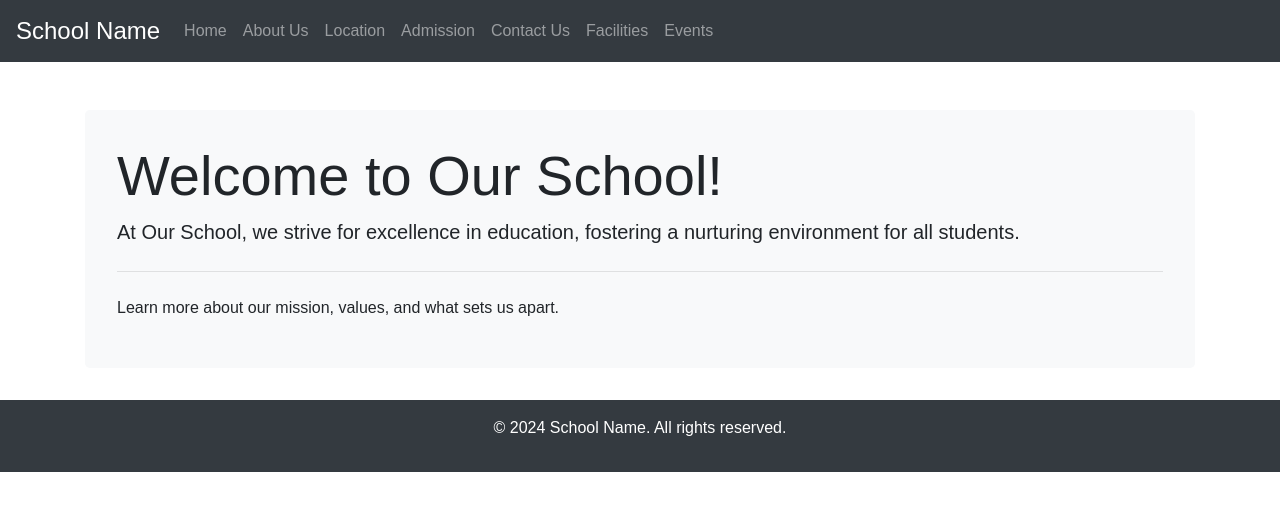
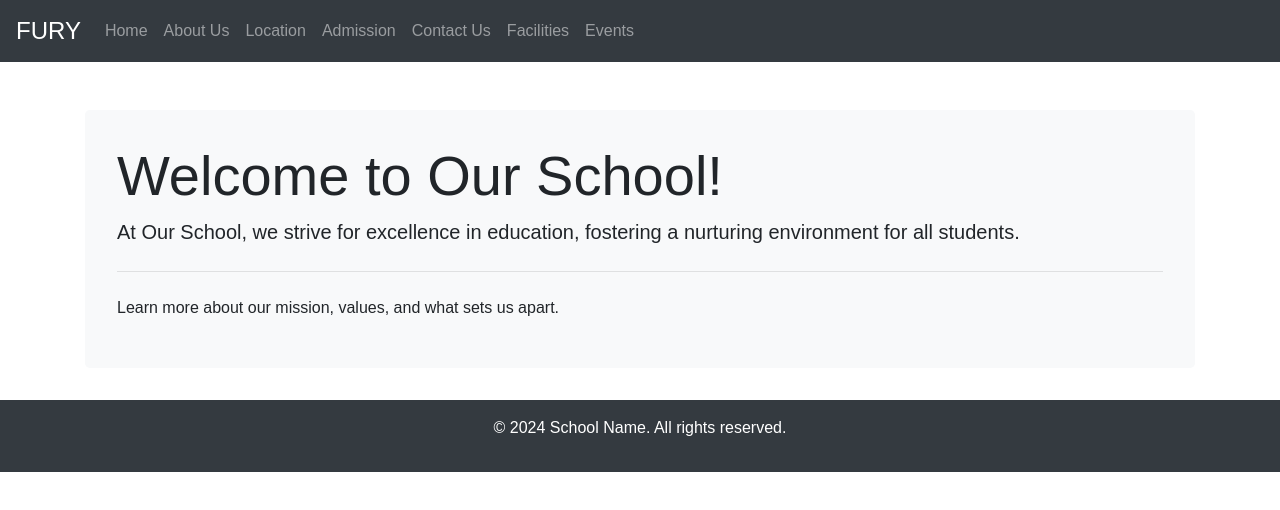
Before and after one commit to Balaji7115/cloud-computing, a plain HTML site: page index.html in a window 1280 px wide. Drawn offline with nearby package versions, Linux system fonts and the light colour scheme; files that its build step writes are made by us from their sources.

Commit message:
Update index.html

```diff
--- a/index.html
+++ b/index.html
@@ -3,13 +3,13 @@
 <head>
     <meta charset="UTF-8">
     <meta name="viewport" content="width=device-width, initial-scale=1.0">
-    <title>Home | deng danush</title>
+    <title>Home |  FURY </title>
     <link rel="stylesheet" href="https://stackpath.bootstrapcdn.com/bootstrap/4.5.2/css/bootstrap.min.css">
     <link rel="stylesheet" href="css/sad.css">
 </head>
 <body>
     <nav class="navbar navbar-expand-lg navbar-dark bg-dark">
-        <a class="navbar-brand" href="index.html">School Name</a>
+        <a class="navbar-brand" href="index.html">FURY</a>
         <button class="navbar-toggler" type="button" data-toggle="collapse" data-target="#navbarNav" aria-controls="navbarNav" aria-expanded="false" aria-label="Toggle navigation">
             <span class="navbar-toggler-icon"></span>
         </button>
```
